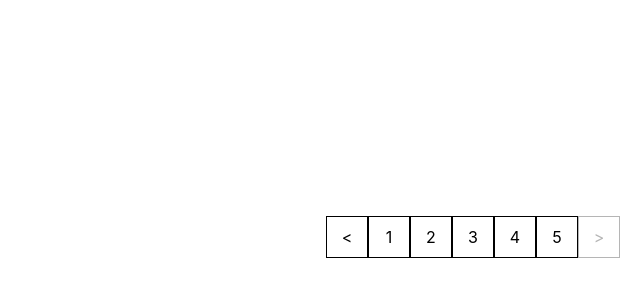
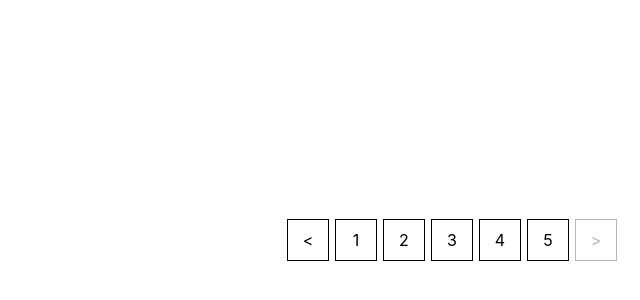
Before and after one commit to Kata1213/PaginationComponent, a React (Create React App) app: page / in a window 1280 px wide. Shown: the part 520-820 px from the top of the page, without its empty margins (640-1280 px from the left). Built offline with nearby package versions, Linux system fonts and the light colour scheme.

Commit message:
[Jingyue] add space between box

```diff
--- a/src/style/pagination.css
+++ b/src/style/pagination.css
@@ -15,6 +15,7 @@
     border: 1px solid;
     text-align: center;
     cursor: pointer;
+    margin: 3px;
 
 }
 
```
